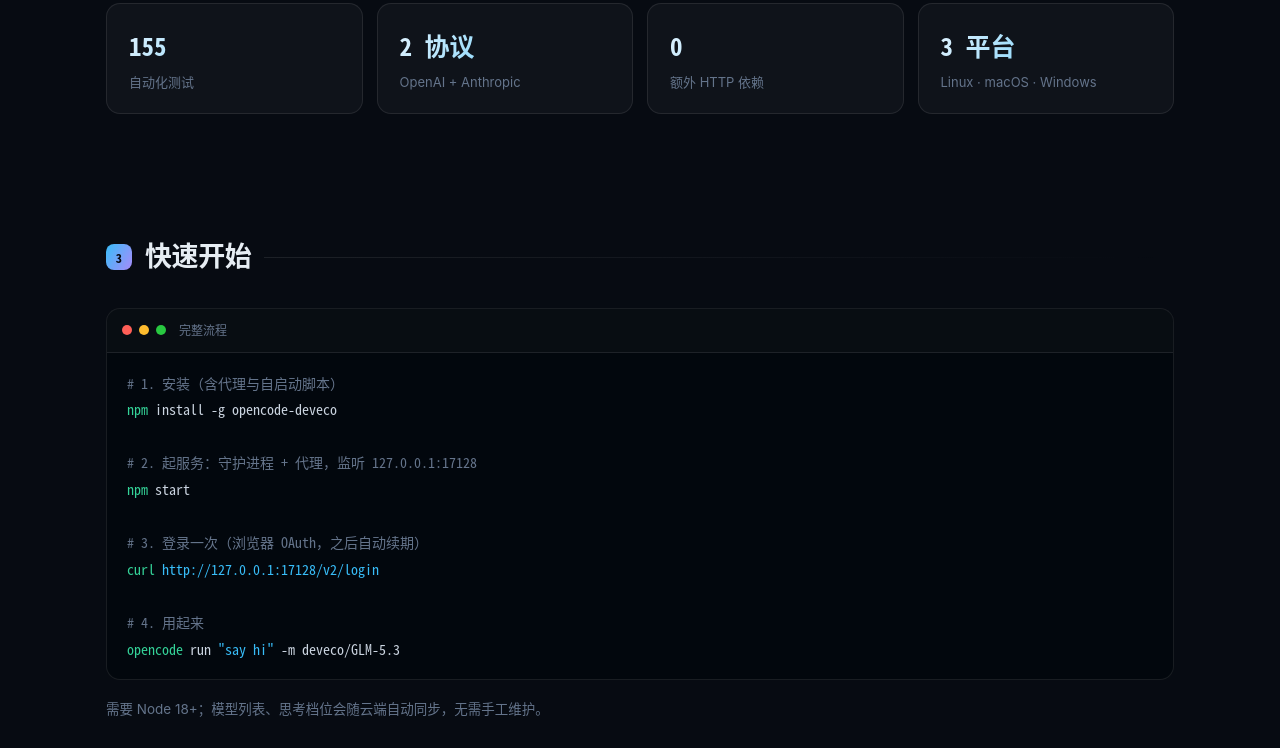
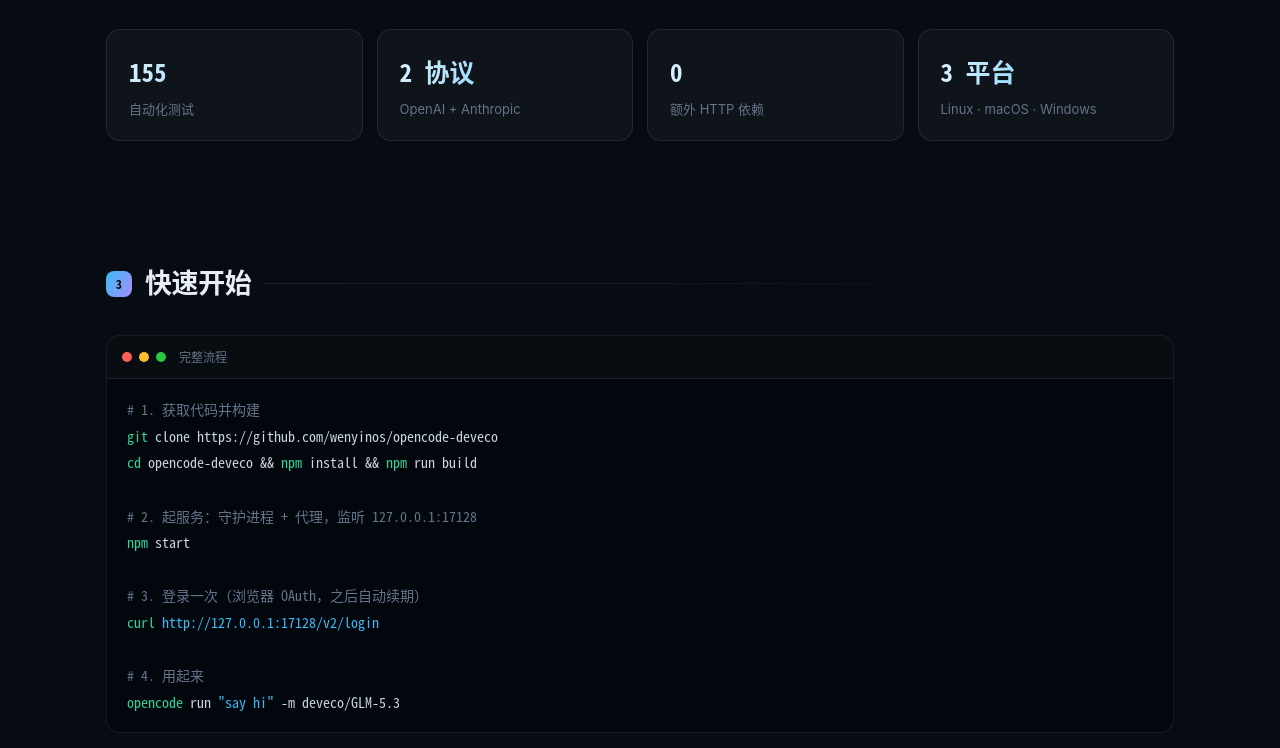
Before and after one commit to wenyinos/opencode-deveco, a website: page docs/index.html in a window 1280 px wide. Shown: the part 2039-2787 px from the top of the page. Drawn offline with Linux system fonts and the light colour scheme.

Commit message:
去掉 npm 安装描述，新增 GitHub Actions CI
项目已从 npm 移除，文档改为只讲源码构建：
- README（中英）删除 npm install -g 安装方式与 $(npm root -g) 路径；自启动
  脚本的复制命令简化为源码路径；顶部加 CI 徽章
- Pages 落地页的两个命令块改成 git clone + npm install + npm run build

package-lock.json 的 resolved 原本混用华为云与 npmmirror 镜像（150 + 33 处），
CI 会从国内镜像拉包；已全部归一化为 registry.npmjs.org（版本与 integrity
不变），本地 npm ci 验证通过。

新增 .github/workflows/ci.yml：push 到 main、PR 或手动触发时，在 Node 18 /
20 / 22 上依次跑 npm ci → typecheck → lint → build → test。

```diff
--- a/docs/index.html
+++ b/docs/index.html
@@ -215,7 +215,8 @@
           <span class="dot" style="background:#28c840"></span>
           <span class="title">三步跑起来</span>
         </div>
-<pre><span class="k">npm</span> install -g opencode-deveco
+<pre><span class="k">git</span> clone https://github.com/wenyinos/opencode-deveco && <span class="k">cd</span> opencode-deveco
+<span class="k">npm</span> install && <span class="k">npm</span> run build
 <span class="k">npm</span> start                     <span class="c"># 守护进程 + 代理，127.0.0.1:17128</span>
 <span class="k">curl</span> <span class="s">http://127.0.0.1:17128/v2/login</span>   <span class="c"># 浏览器登录一次</span></pre>
       </div>
@@ -325,8 +326,9 @@
           <span class="dot" style="background:#28c840"></span>
           <span class="title">完整流程</span>
         </div>
-<pre><span class="c"># 1. 安装（含代理与自启动脚本）</span>
-<span class="k">npm</span> install -g opencode-deveco
+<pre><span class="c"># 1. 获取代码并构建</span>
+<span class="k">git</span> clone https://github.com/wenyinos/opencode-deveco
+<span class="k">cd</span> opencode-deveco && <span class="k">npm</span> install && <span class="k">npm</span> run build
 
 <span class="c"># 2. 起服务：守护进程 + 代理，监听 127.0.0.1:17128</span>
 <span class="k">npm</span> start
```
Also changed, not shown: .github/workflows/ci.yml (added), README.md, README_zh.md, 1 other file.
